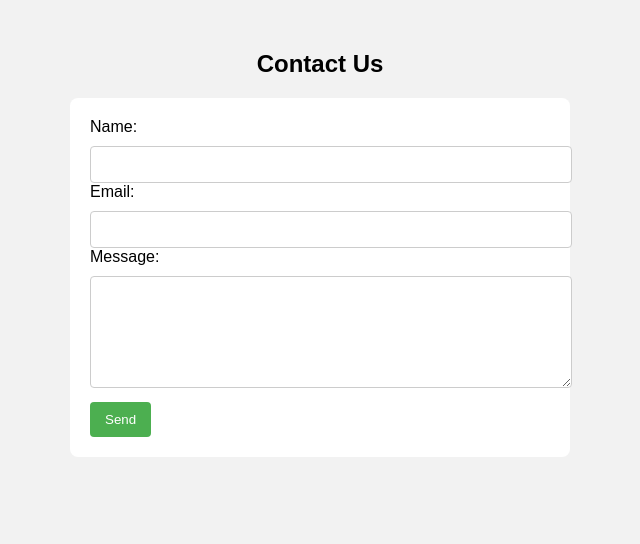
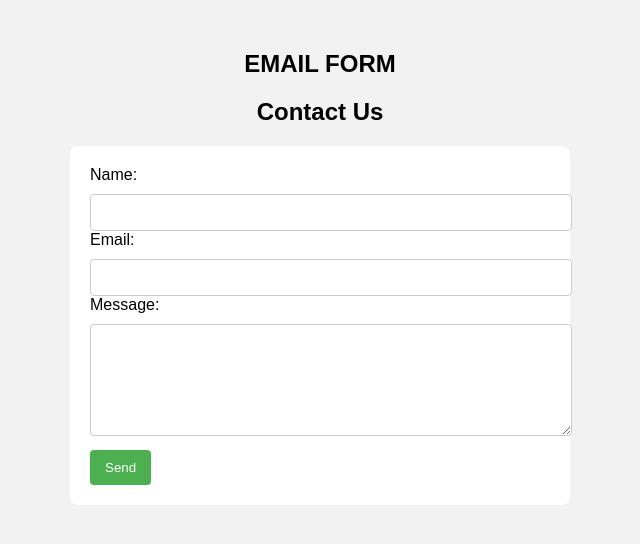
Before and after one commit to sri180806/Final-task, a plain HTML site: page index.html in a window 1280 px wide. Shown: the whole page, without its empty margins (320-960 px from the left). Drawn offline with Linux system fonts and the light colour scheme.

Commit message:
Update index.html

```diff
--- a/index.html
+++ b/index.html
@@ -46,6 +46,7 @@
   </style>
 </head>
 <body>
+  <h2>EMAIL FORM</h2>
 
   <h2>Contact Us</h2>
 
```
